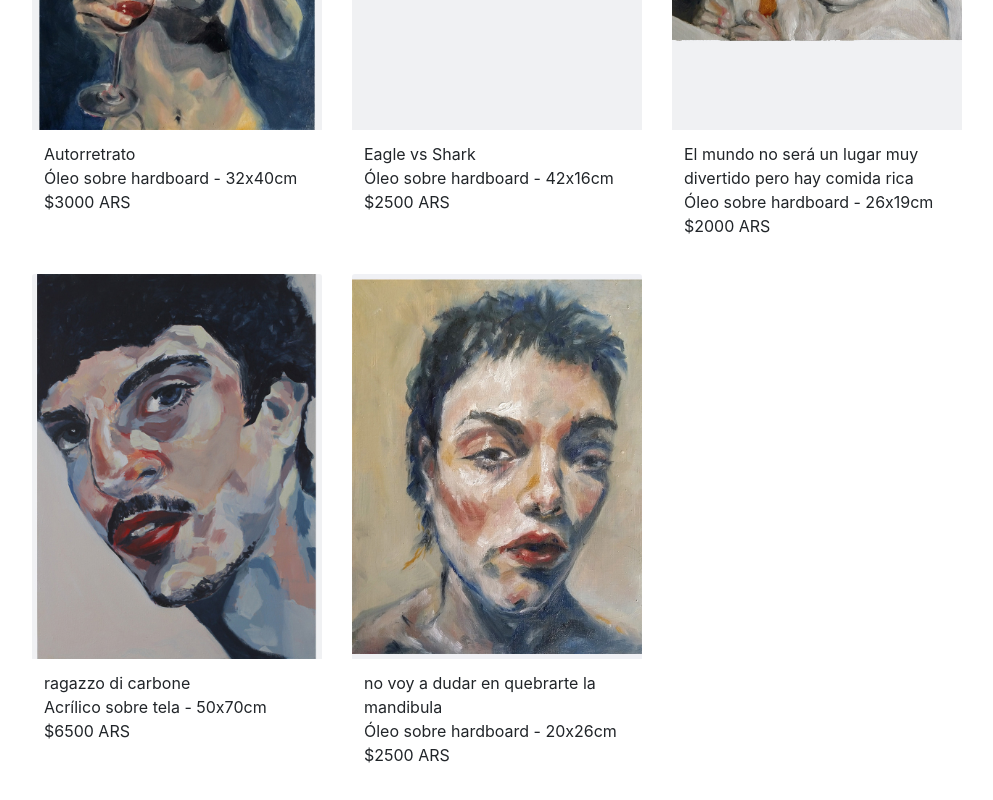
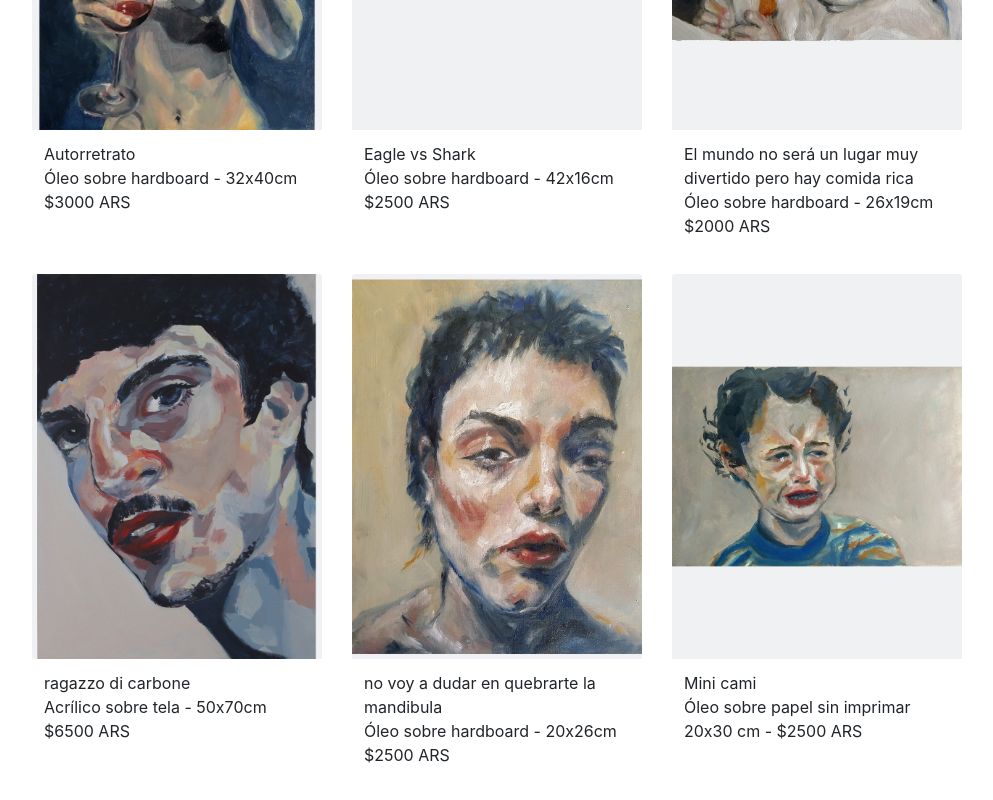
Before and after one commit to pilarsaracini/pilarsaracini.github.io, a website: page index.html in a window 1280 px wide. Shown: the part 446-1246 px from the top of the page, without its empty margins (143-1136 px from the left). Drawn offline with Linux system fonts and the light colour scheme.

Commit message:
minicami

```diff
--- a/index.html
+++ b/index.html
@@ -82,6 +82,15 @@
         </div>
       </div>
 
+	  <div class="col-lg-4 col-md-6 mb-4">
+        <div class="card h-100">
+          <a href="6.jpg"><img class="card-img-top" src="6.jpg" alt=""></a>
+          <div class="card-body">
+            <p class="card-text">Mini cami<br>Óleo sobre papel sin imprimar<br>20x30 cm - $2500 ARS</p>
+          </div>
+        </div>
+      </div>
+
 
     </div>
     <!-- /.row -->
```
Also changed, not shown: 6.jpg (added).
